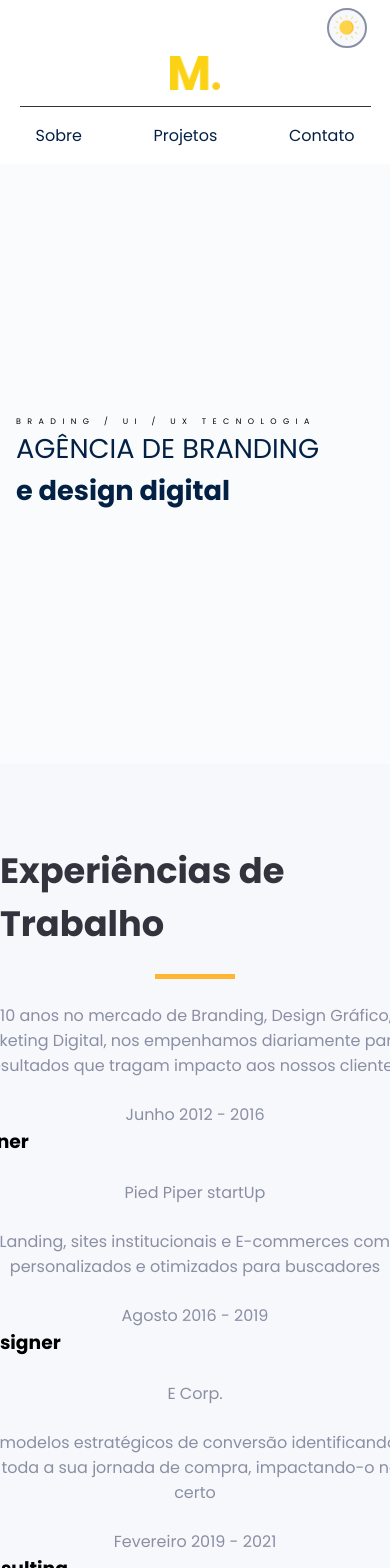
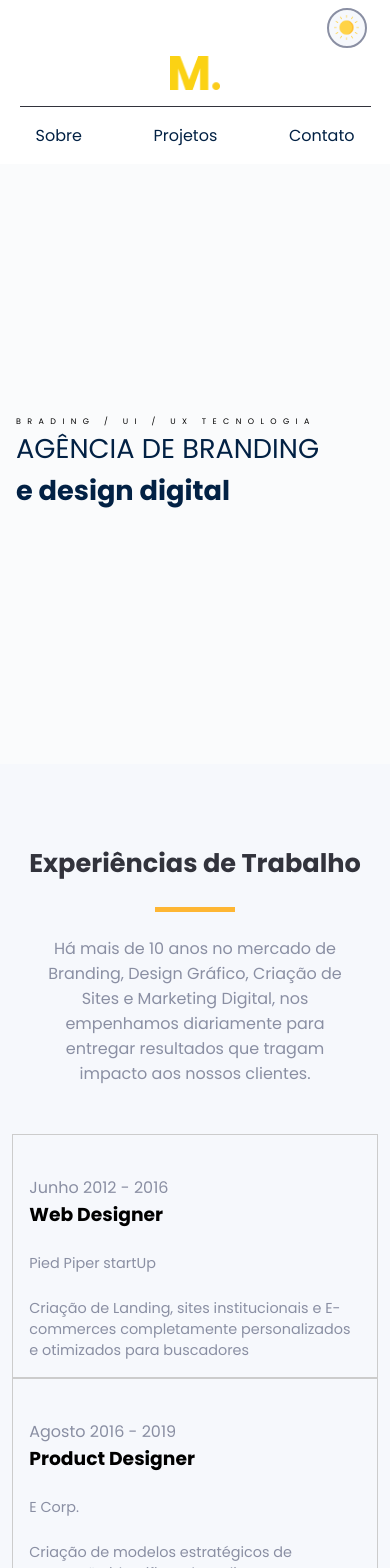
Before and after one commit to denervalspelizario/Agencia-react, a React (Vite) app in the folder agencia/: page / in a window 390 px wide. Shown: the top 1568 px of the page. Built offline with nearby package versions, Linux system fonts and the light colour scheme.

Commit message:
update projeto agencia estilizacao e responsividade section Expericencias e Card

```diff
--- a/agencia/src/componentes/Card.jsx
+++ b/agencia/src/componentes/Card.jsx
@@ -2,8 +2,8 @@ import '../styles/componentes/Card.sass'
 
 function Card( props) {
   return (
-    <section className="card__container">
-      <div className='card__cards'>
+    <section className="card">
+      <div className='card__inside'>
         <p className='card__text--up'>
           {props.textUp}
         </p>
--- a/agencia/src/componentes/Experiencias.jsx
+++ b/agencia/src/componentes/Experiencias.jsx
@@ -9,6 +9,8 @@ function Experiencias() {
       <h2>Experiências de Trabalho</h2>
       <div className='exp__border'></div>
       <p className='exp__text'>Há mais de 10 anos no mercado de Branding, Design Gráfico, Criação de Sites e Marketing Digital, nos empenhamos diariamente para entregar resultados que tragam impacto aos nossos clientes.</p>
+
+      <div className='card__container'>
         <Card
           textUp="Junho 2012 - 2016"
           titulo="Web Designer"
@@ -29,6 +31,8 @@ function Experiencias() {
           textDown="Arasaka Inc"
           paragrafo="Consultoria em estratégias digitais para todas as etapas do ciclo do projeto, desde a definição inicial até a execução do plano de ação"
         />
+      </div>
+
     </article>
   )
 }
--- a/agencia/src/styles/componentes/Card.sass
+++ b/agencia/src/styles/componentes/Card.sass
@@ -0,0 +1,39 @@
+@use '../mixins'
+@use '../variables'
+
+.card
+    display: flex
+    flex-direction: column
+    text-align: center
+    border: 1px solid variables.$darkTheme-gray
+    padding: 1rem
+
+
+
+    .card__inside
+        width: 250px
+        @include mixins.tablet
+            width: 85vw
+            text-align: left
+        @include mixins.mobile
+            width: 85vw
+            text-align: left
+
+        .card__text--up
+            width: 250px
+            @include mixins.tablet
+                width: 85vw
+                text-align: left
+            @include mixins.mobile
+                width: 85vw
+                text-align: left
+
+        .card__text
+            font-size: 0.9rem
+            width: 250px
+            @include mixins.tablet
+                width: 85vw
+                text-align: left
+            @include mixins.mobile
+                width: 85vw
+                text-align: left
--- a/agencia/src/styles/componentes/Experiencias.sass
+++ b/agencia/src/styles/componentes/Experiencias.sass
@@ -14,6 +14,10 @@
         color: variables.$lightTheme-dark
         font-size: 2.2rem
         padding-bottom: 1.5rem
+        @include mixins.tablet
+            font-size: 1.8rem
+        @include mixins.mobile
+            font-size: 1.6rem
 
     .exp__border
         border-bottom: 5px solid variables.$darkTheme-yellow
@@ -24,3 +28,18 @@
         width: 600px
         text-align: center
         color: variables.$lightTheme-gray
+        @include mixins.tablet
+            width: 80vw
+        @include mixins.mobile
+            width: 80vw
+
+    .exp__text
+        margin-bottom: 3rem
+
+    .card__container
+        display: flex
+
+        @include mixins.tablet
+            flex-direction: column
+        @include mixins.mobile
+            flex-direction: column
```
Lines whose indentation alone changed are shown as unchanged.
